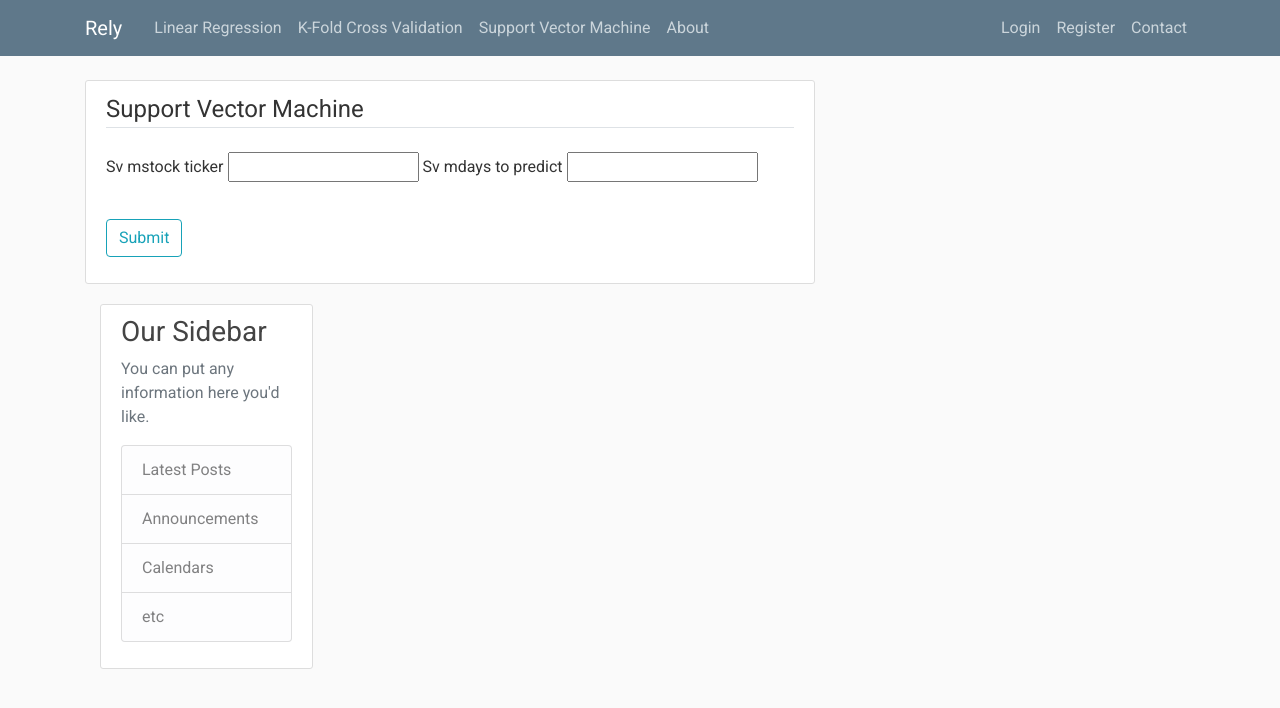
After one commit to baldeosinghm/rely, a Flask app: template flaskApp/templates/svm.html in a window 1280 px wide. The commit adds this page. Shown: the top 708 px of the page. Run offline with Flask 2, Linux system fonts and the light colour scheme; the template is opened without the code that fills it: most values are stand-ins (such as "Sample title", 1, 10 or a date in 2020); form fields are guessed from the names that the template uses; some libraries are stand-ins or nearby versions.

Commit message:
Create webapp templates for each algorithm

```diff
--- a/flaskApp/templates/layout.html
+++ b/flaskApp/templates/layout.html
@@ -33,7 +33,9 @@
           <div class="collapse navbar-collapse" id="navbarToggle">
             <div class="navbar-nav mr-auto">
               <!-- <a class="nav-item nav-link" href="{{ url_for('home') }}">Home</a> -->
-              <a class="nav-item nav-link" href="{{ url_for('predict') }}">Predict</a>
+              <a class="nav-item nav-link" href="{{ url_for('linear') }}">Linear Regression</a>
+              <a class="nav-item nav-link" href="{{ url_for('kfold') }}">K-Fold Cross Validation</a>
+              <a class="nav-item nav-link" href="{{ url_for('svm') }}">Support Vector Machine</a>
               <a class="nav-item nav-link" href="{{ url_for('about') }}">About</a>
             </div>
             <!-- Navbar Right Side -->
--- /dev/null
+++ b/flaskApp/templates/svm.html
@@ -0,0 +1,19 @@
+{% extends "layout.html" %}
+{% block content %}
+  <div class="content-section">
+    <form method="POST" action="">
+      <fieldset class="form-group">
+        <legend class="border-bottom mb-4">Support Vector Machine</legend>
+        <div class="form-group">
+          {{form.csrf_token}}
+          {{form.svMstockTicker.label}}
+          {{form.svMstockTicker}}
+          {{form.svMdaysToPredict.label}}
+          {{form.svMdaysToPredict}}
+        </div>
+      </fieldset>
+      <div class="form-group">
+          {{ form.submit(class="btn btn-outline-info") }}
+      </div>
+    </form>
+{% endblock content %}
```
Also changed, not shown: flaskApp/templates/kfold.html (added, +19 -0 lines), flaskApp/templates/linear.html (added, +19 -0 lines).
